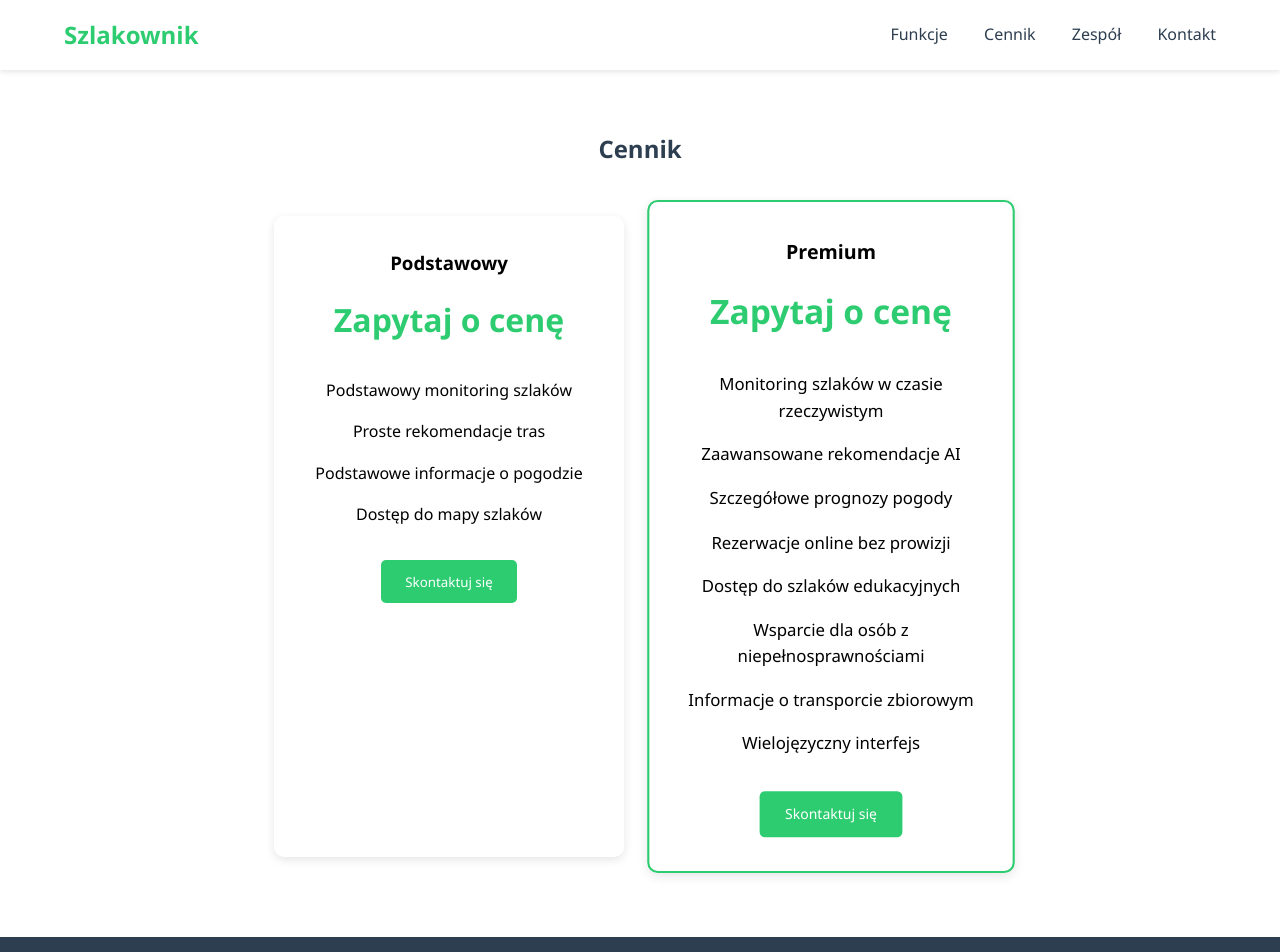
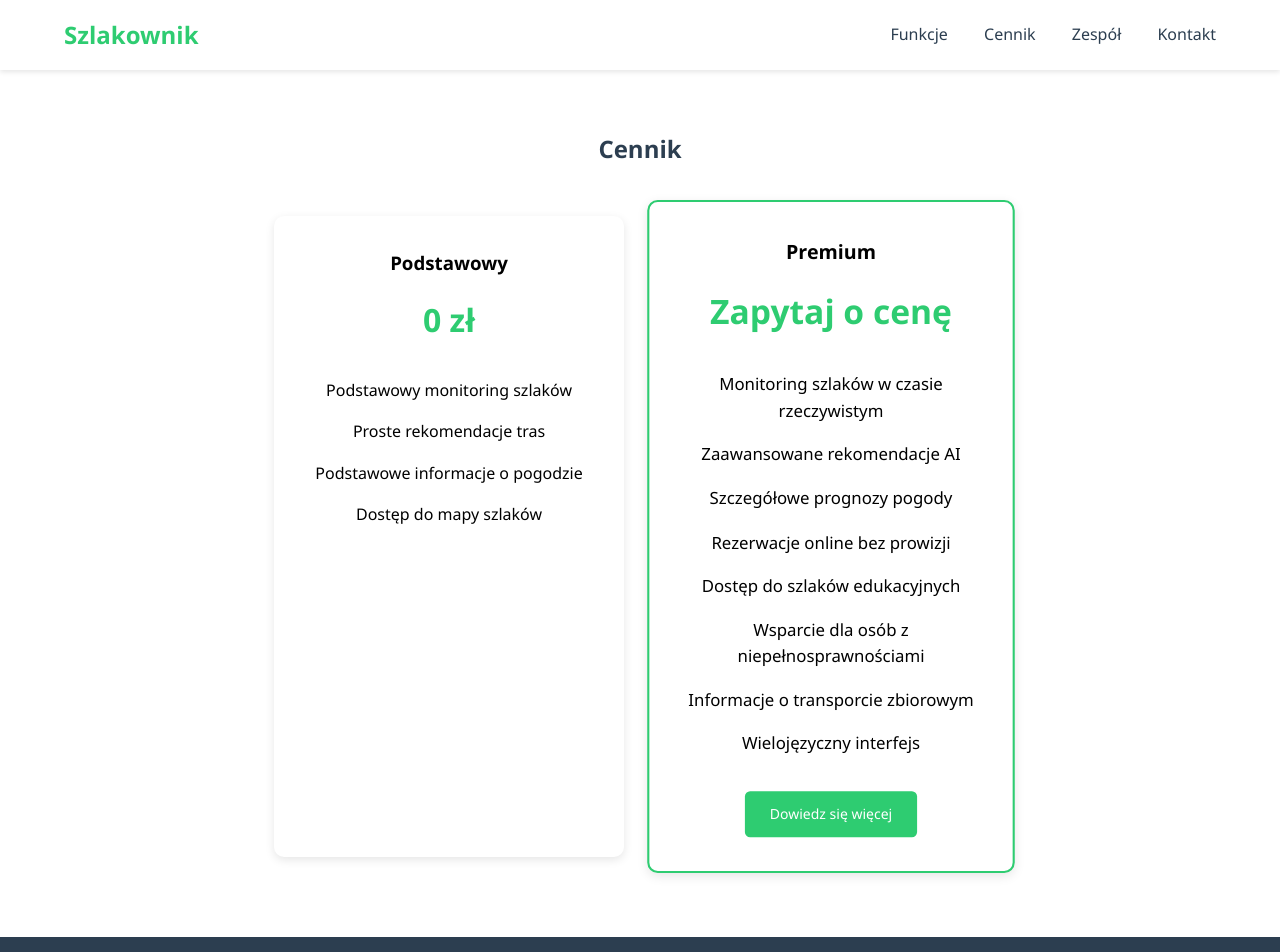
Before and after one commit to BartoszSambor/hackathon-malopolska, a plain HTML site: page pricing.html in a window 1280 px wide. Shown: the top 952 px of the page. Drawn offline with Linux system fonts and the light colour scheme.

Commit message:
feat: update pricing

```diff
--- a/pricing.html
+++ b/pricing.html
@@ -25,14 +25,13 @@
         <div class="pricing-cards">
             <div class="pricing-card">
                 <h3>Podstawowy</h3>
-                <div class="price">Zapytaj o cenę</div>
+                <div class="price">0 zł</div>
                 <ul>
                     <li>Podstawowy monitoring szlaków</li>
                     <li>Proste rekomendacje tras</li>
                     <li>Podstawowe informacje o pogodzie</li>
                     <li>Dostęp do mapy szlaków</li>
                 </ul>
-                <button class="pricing-button">Skontaktuj się</button>
             </div>
             <div class="pricing-card premium">
                 <h3>Premium</h3>
@@ -47,7 +46,7 @@
                     <li>Informacje o transporcie zbiorowym</li>
                     <li>Wielojęzyczny interfejs</li>
                 </ul>
-                <button class="pricing-button premium">Skontaktuj się</button>
+                <button class="pricing-button premium">Dowiedz się więcej</button>
             </div>
         </div>
     </section>
```
